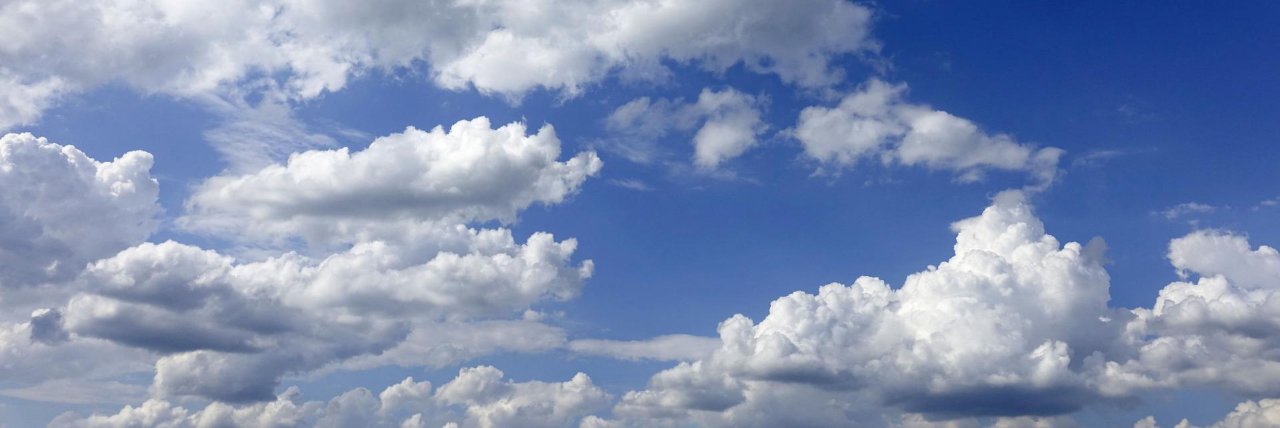
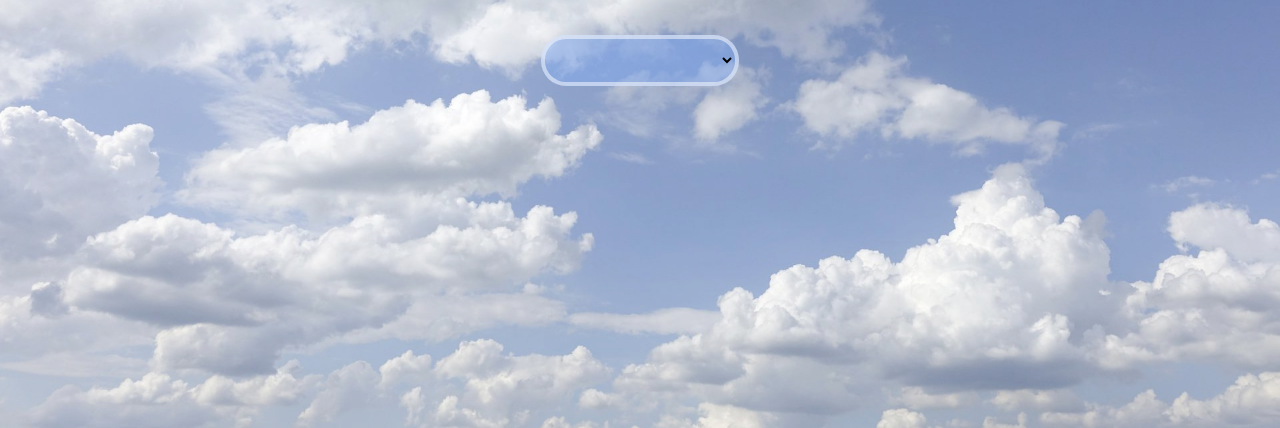
Before and after one commit to Irina-Dehtiarenko/Weather_forecast, a plain HTML site: page index.html in a window 1280 px wide. Shown: the part 372-800 px from the top of the page. Drawn offline with Linux system fonts and the light colour scheme.

Commit message:
improved the view of the website

```diff
--- a/index.html
+++ b/index.html
@@ -10,6 +10,7 @@
 </head>
 
 <body>
+	<div class="img"></div>
 
 	<header>
 		<h1>Zobać aktualną pogodę w twoim miescie</h1>
@@ -58,7 +59,7 @@
 
 
 
-		<div>
+		<div class="results">
 			<p class="city">
 
 			</p>
--- a/main.js
+++ b/main.js
@@ -1,12 +1,9 @@
-// Wariant 3
-//Wybrane miasto z gotowej listy miast
-
 
 let data = {}
 let city = ''
 
 const selectCity = document.querySelector('select')
-const div = document.querySelector('div');
+const div = document.querySelector('div.results');
 const pCity = document.querySelector('p.city')
 const pDate = document.querySelector('p.date')
 const pHour = document.querySelector('p.hour')
@@ -36,7 +33,6 @@ const getData = (e) => {
 }
 
 const showData = (data) => {
-	div.style.backgroundColor = 'rgba(28, 81, 181, 0.5)'
 	pCity.textContent = `Miasto: ${data.stacja}`
 	pDate.textContent = `Data: ${data.data_pomiaru}`
 	pHour.textContent = `Godzina pomiaru: ${data.godzina_pomiaru}:00`
--- a/style.css
+++ b/style.css
@@ -4,17 +4,26 @@
 	box-sizing: border-box;
 }
 
+
 body {
+	position: relative;
 	display: flex;
-	min-width: 100vw;
+	flex-direction: column;
+	align-items: center;
+	justify-content: center;
 	min-height: 100vh;
-	align-items: center;
-	justify-content: flex-start;
-	flex-direction: column;
+}
+
+div.img {
+	position: absolute;
+	min-width: 100%;
+	min-height: 100%;
+	margin: 0;
 	background-image: url(./img/clouds-3488632_1920.jpg);
 	background-size: cover;
-	background-repeat: no-repeat;
-
+	background-position: 10% 50%;
+	opacity: 0.6;
+	z-index: -10;
 }
 
 h1 {
@@ -44,13 +53,16 @@ select:focus {
 }
 
 
-div {
+div.results {
 	padding: 30px 50px;
-	font-size: 24px;
+	font-size: 32px;
 	font-family: Arial, Helvetica, sans-serif;
-	line-height: 40px;
+	line-height: 50px;
+	text-align: start;
 	color: rgb(0, 0, 0);
 	border-radius: 25%;
+	min-width: 50%;
+	min-height: 30%;
 }
 
 h2,
```
